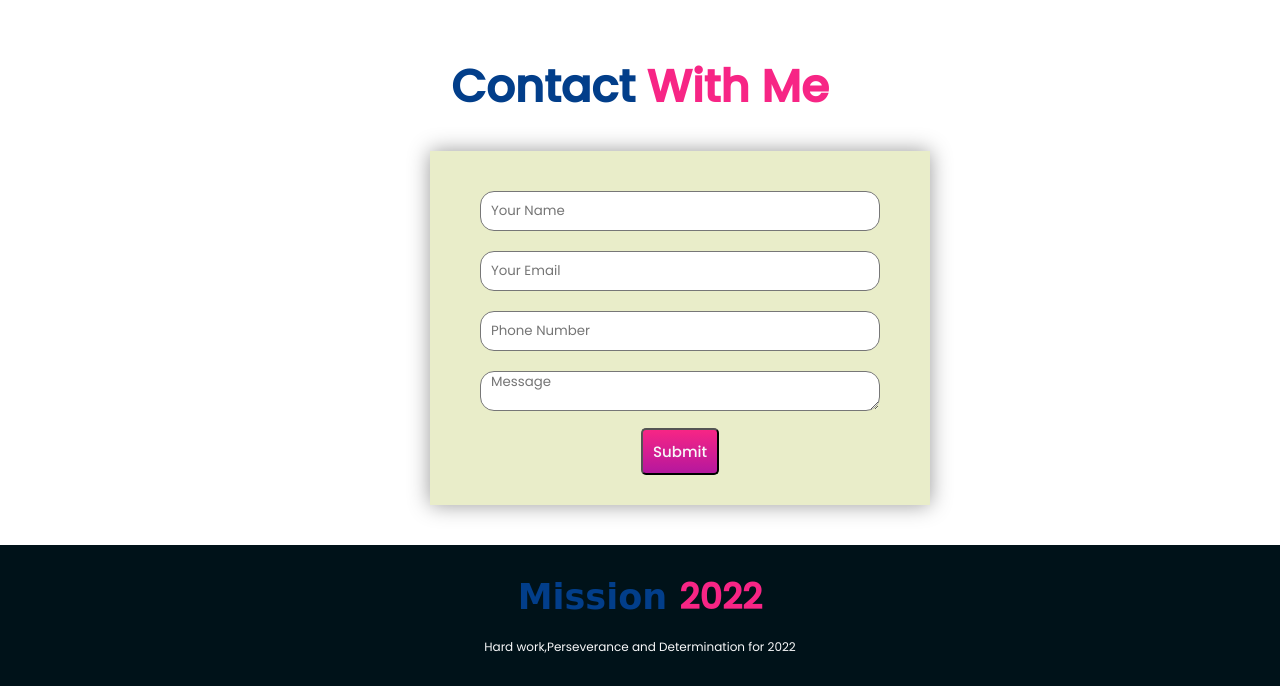
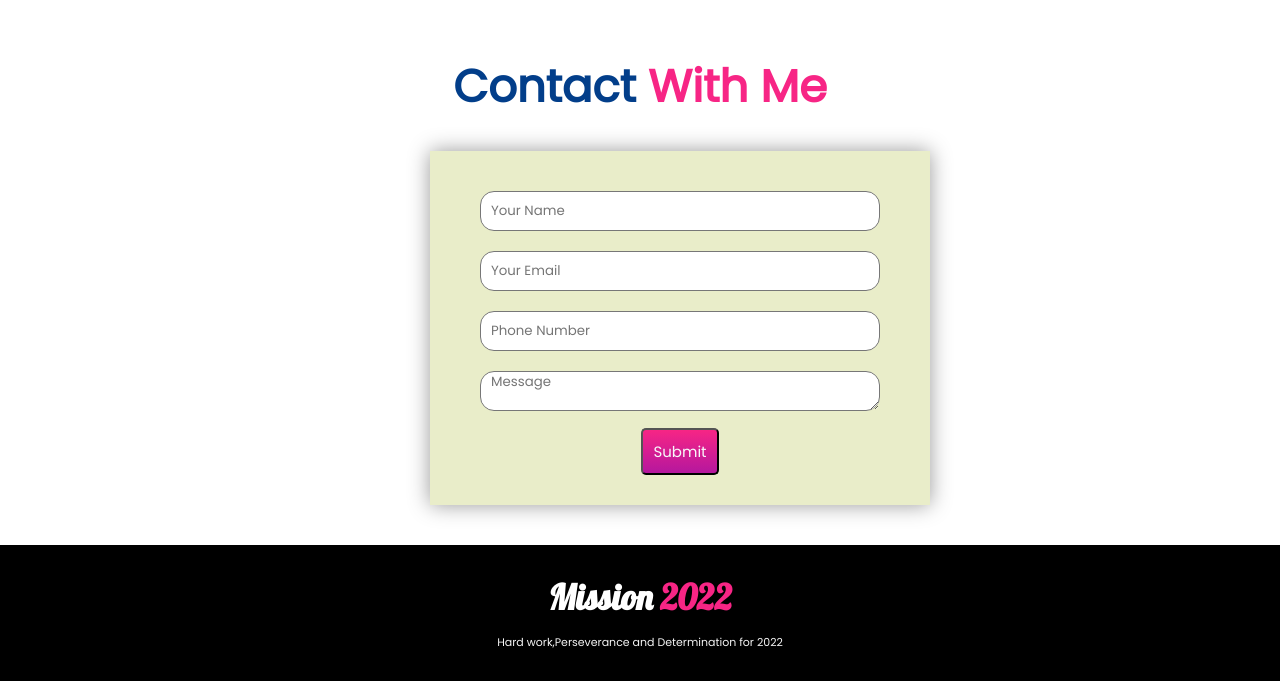
Before and after one commit to harun470/Assignment-01, a plain HTML site: page index.html in a window 1280 px wide. Shown: the part 1783-2469 px from the top of the page. Drawn offline with Linux system fonts and the light colour scheme; a web font is replaced by a local one.

Commit message:
footer fixed

```diff
--- a/index.html
+++ b/index.html
@@ -7,11 +7,10 @@
     <title>Assignment-01</title>
     <link rel="preconnect" href="https://fonts.googleapis.com">
     <link rel="preconnect" href="https://fonts.gstatic.com" crossorigin>
-    <link href="https://fonts.googleapis.com/css2?family=Poppins:wght@400;500&display=swap" rel="stylesheet">
-    <link rel="preconnect" href="https://fonts.googleapis.com">
+    <link href="https://fonts.googleapis.com/css2?family=Poppins&display=swap" rel="stylesheet">
     <link rel="preconnect" href="https://fonts.googleapis.com">
     <link rel="preconnect" href="https://fonts.gstatic.com" crossorigin>
-    <link href="https://fonts.googleapis.com/css2?family=The+Nautigal:wght@700&display=swap" rel="stylesheet">
+    <link href="https://fonts.googleapis.com/css2?family=Lobster&display=swap" rel="stylesheet">
     <link rel="stylesheet" href="style.css">
 </head>
 <body>
@@ -94,7 +93,7 @@
 
     <footer class="footer">
         <h3>Mission <span>2022</span></h3>
-        <h5>Hard work,Perseverance and Determination for 2022</h5>
+        <p>Hard work,Perseverance and Determination for 2022</p>
     </footer>
 </body>
 </html>
--- a/style.css
+++ b/style.css
@@ -137,19 +137,22 @@ h3{
 }
 /*footer*/
 .footer{
-    background-color: #001219;
+    background-color: black;
     width: 100%;
     height: auto;
     text-align: center;
-
+    padding: 20px;
 }
 .footer h3{
-   padding:25px 0px 15px 0px ;
-   font-family: 'The Nautigal', cursive !important;
+   color: white;
+   margin: 10px 0px 10px 0px;
+   font-family: 'Lobster', cursive;
 }
-.footer h5{
-    padding: 0px 0px 30px 0px;
-    color: #f8f9fa;
-    font-weight: 300;
-    font-size: 12px;
+.footer span{
+    font-family: 'Lobster', cursive;
 }
+.footer p{
+    color: whitesmoke;
+    font-size: 11px;
+    margin: 15px 0px 10px 0px;
+}
```
Also changed, not shown: images/shape-6.png (deleted), 1 other file.
